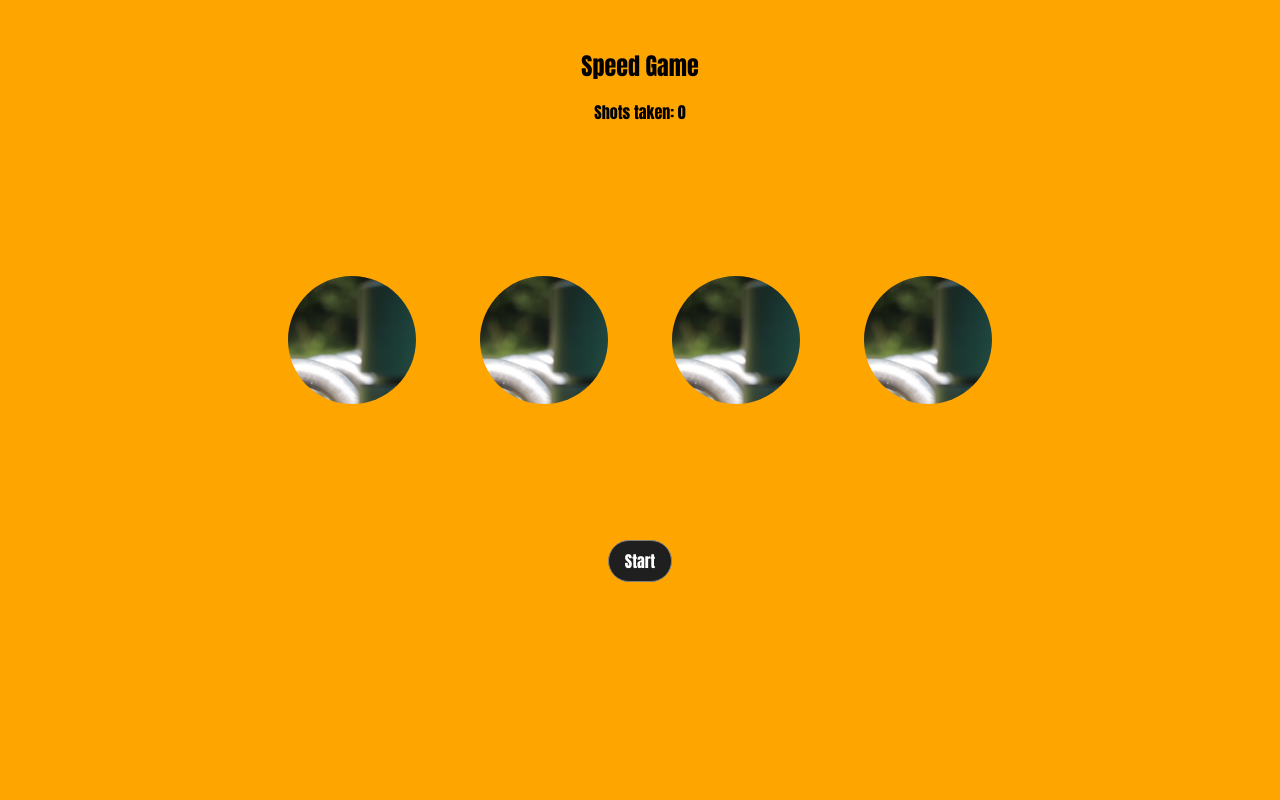
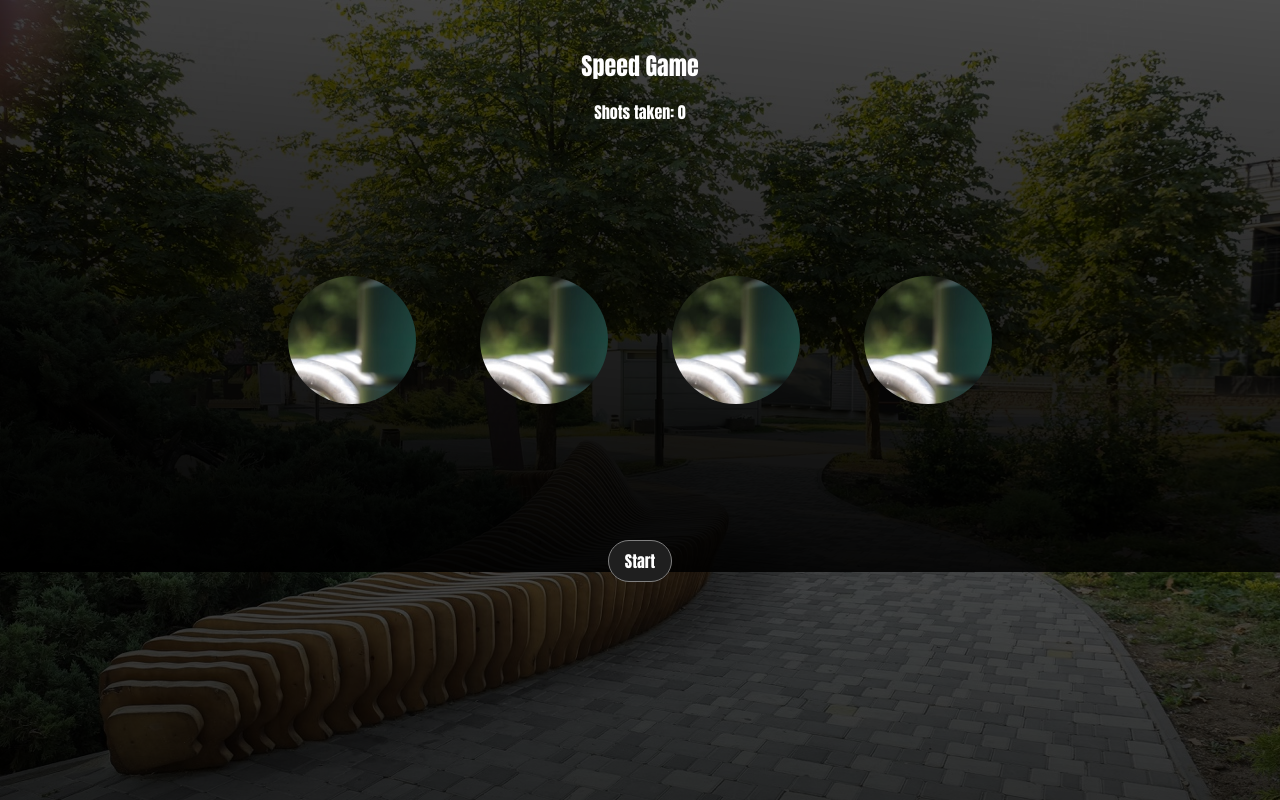
Before and after one commit to stacknatic/speedgame, a website: page speedgame/index.html in a window 1280 px wide. Drawn offline with Linux system fonts and the light colour scheme.

Commit message:
added background image

```diff
--- a/speedgame/index.html
+++ b/speedgame/index.html
@@ -13,7 +13,7 @@
   <audio id="fast-shutter" src="fast_shutter.mp3" type="audio/mp3"></audio>
   <audio id="slow-shutter" src="slow_shutter.mp3" type="audio/mp3"></audio>
 
-  <h1>Speed Game</h1>
+  <h1 class="game-title">Speed Game</h1>
   <!-- <h2>Take shots of the squirrel quickly before it goes away</h2> -->
   <main>
     <div class="modal-container">
@@ -35,7 +35,7 @@
       </div>
 
     </div>
-    <h2>Shots taken: <span id="score"></span></h2>
+    <h2 class="shots-taken">Shots taken: <span id="score"></span></h2>
 
     <div class="symbol-container">
       <button class="symbol symbol1"></button>
--- a/speedgame/style.css
+++ b/speedgame/style.css
@@ -2,6 +2,10 @@
     margin: 0;
     padding: 0;
     box-sizing: border-box;
+}
+
+.game-title, .shots-taken{
+    color: white;
 }
 
 h1,
@@ -26,6 +30,9 @@ h2 {
 body {
     margin: 1rem;
     padding: 1rem;
+    background-image: linear-gradient(185deg, rgba(0,0,0,0.7)0%, rgba(0,0,0,8)100%),
+    url(thepark.jpeg);
+    background-size: cover;
     background-color: orange;
     font-family: Impact, Haettenschweiler, 'Arial Narrow Bold', sans-serif;
 }
```
Also changed, not shown: speedgame/thepark.jpeg (added).
